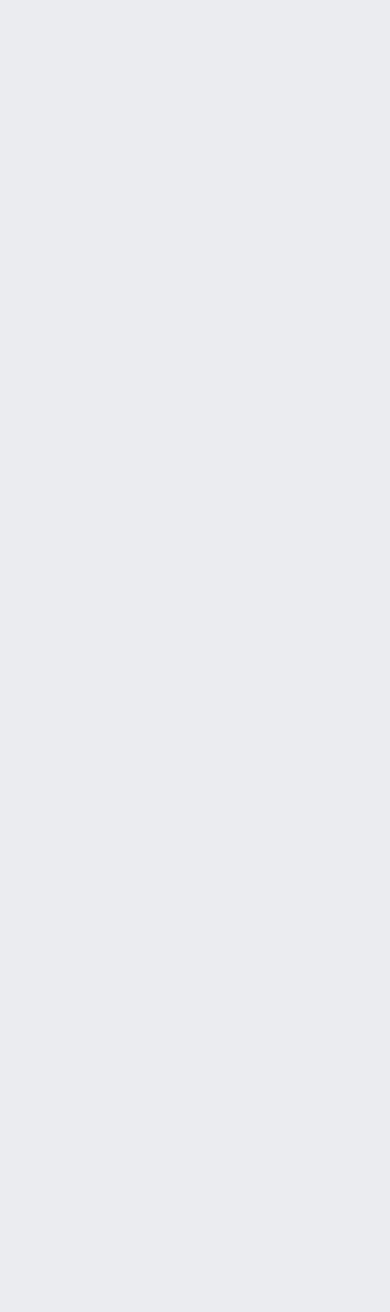
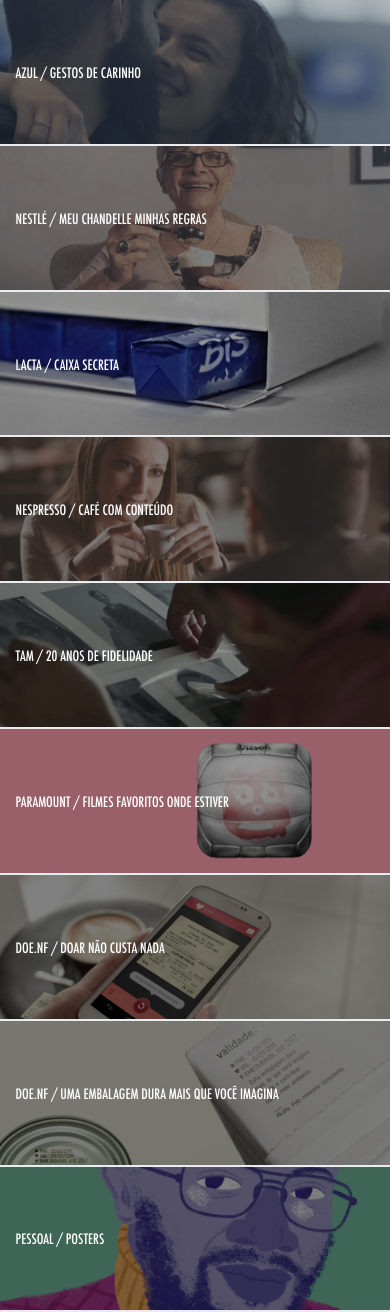
Before and after one commit to Cai3ra/LM-portifolio, a PHP site: page / in a window 390 px wide. Before the commit the page is empty. Before the commit the page ends 844 px from the top, so only its background shows below. Run offline with PHP 8.4, Linux system fonts and the light colour scheme.

Commit message:
- todos os thumbs das em img e logo - estrutura da listagem de thumbs da home (já responsivo) - tags de SEO

```diff
--- a/sources/css/main.css
+++ b/sources/css/main.css
@@ -17,6 +17,7 @@
   font: inherit;
   font-size: 100%;
   vertical-align: baseline;
+  font-family: futura_md;
 }
 
 html {
@@ -62,19 +63,54 @@
   background-color: #ebecf0;
   font-size: 16px;
   font-size: 1rem;
-  font-family: museo_slab_tree;
+  font-family: futura_md;
   color: #b6b9ad;
 }
+
+/* BEGIN FONTS */
+@font-face {
+  font-family: 'futura_md';
+  src: url("../fonts/futura-condensed-medium.woff") format("woff");
+  font-weight: normal;
+  font-style: normal;
+}
+/* END FONTS */
+
+/* BEGIN HOME */
+.home .thumbs {
+    width:100%;
+}
+
+.home .thumbs .thumb {
+    width: 100%;
+    height: auto;
+    display: inline-block;
+    position: relative;
+    cursor: pointer;
+}
+
+.home .thumbs .thumb .bg {
+    width: 100%;
+    height: auto;
+}
+
+.home .thumbs .thumb .title {
+    position: absolute;
+    left: 4%;
+    top: 50%;
+    transform: translateY(-50%);
+    -webkit-transform: translateY(-50%);
+    color: #ffffff;
+    font-size: 35px;
+}
+@media screen and (min-width: 1024px) and (max-width: 1920px) {
+    .home .thumbs .thumb .title {
+        font-size: calc(26px + (35 - 26) * ( (100vw - 1440px) / ( 1920 - 1440)));
+    }
+}
 @media screen and (max-width: 1023px) {
-  body, html {
-
+  .home .thumbs .thumb .title {
+      font-size: 14px;
   }
 }
-
-/* FONTS */
-/*@font-face {
-  font-family: 'museo_slab_nine';
-  src: url("../fonts/futura.woff2") format("woff2"), url("../fonts/futura.woff") format("woff");
-  font-weight: normal;
-  font-style: normal;
-}*/
+/* END HOME */
--- a/sources/index.html
+++ b/sources/index.html
@@ -6,42 +6,87 @@
 		<meta http-equiv='X-UA-Compatible' content='IE=edge,chrome=1'>
 		<meta name="viewport" content="width=device-width, user-scalable=no, initial-scale=1, maximum-scale=1, minimum-scale=1">
 		<title>Leandro Mangini | Art Director</title>
-		<meta name="description" content=""/>
+		<meta name="description" content="{{ DESCRIPTION }}"/>
 		<meta Name="robots" content= "index, follow"/>
-		<meta name="keywords" content=""/>
+		<meta name="keywords" content="{{PALAVRAS CHAVE}}"/>
 		<meta http-equiv="content-language" content="pt-br"/>
 		<meta name="city" content="São Paulo">
 		<meta name="country" content="Brazil">
 		<!-- DC.Dublin Core -->
 		<link rel="schema.DC" href="http://purl.org/dc/elements/1.1/"/>
 		<meta name="DC.identifier" content="{{URL SITE}}"/>
-		<meta name="DC.description" content=" "/>
+		<meta name="DC.description" content="{{ DESCRIPTION }}"/>
 		<meta name="DC.title" content="Leandro Mangini | Art Director"/>
 		<!-- OG Protocol -->
 		<meta property="og:title" content="Leandro Mangini | Art Director"/>
 		<meta property="og:url" content="{{URL SITE}}"/>
 		<meta property="og:image" content="{{URL SITE}}/img/share.jpg"/>
-		<meta property="og:site_name" content="Cielo"/>
+		<meta property="og:site_name" content="Leandro Mangini | Art Director"/>
 		<meta property="og:type" content="website"/>
-		<meta property="og:description" content=" "/>
+		<meta property="og:description" content="{{ DESCRIPTION }}"/>
 		<!--Twitter Card-->
 		<meta name="twitter:card" content="summary">
 		<meta name="twitter:url" content="{{URL SITE}}">
 		<meta name="twitter:title" content="Leandro Mangini | Art Director">
-		<meta name="twitter:description" content=" ">
+		<meta name="twitter:description" content="{{ DESCRIPTION }}">
 		<meta name="twitter:image" content="{{URL SITE}}/img/share.jpg">
 		<!---Google-->
 		<meta itemprop="name" content="Leandro Mangini | Art Director">
-		<meta itemprop="description" content="">
+		<meta itemprop="description" content="{{ DESCRIPTION }}">
 		<meta itemprop="image" content="{{URL SITE}}/img/share.jpg">
 		<!--Canonical Tag -->
 		<link rel="canonical" href="{{URL SITE}}"/>
-		<link rel="icon" href="img/favicon.ico" rel="shortcut icon" type="image/x-icon">
+		<link rel="icon" href="img/favicon.png" rel="shortcut icon" type="image/png">
 		<link rel="stylesheet" href="css/main.css" />
 	</head>
 
-	<body>
+	<body class="home">
+        <article class="thumbs">
+		    <section class="thumb" data-url="gestos-de-carinho">
+                <img class="bg" src="img/thumbs/gestos-de-carinho.jpg" alt="azul / gestos de carinho">
+                <h3 class="title">AZUL / GESTOS DE CARINHO</h3>
+            </section>
 
+            <section class="thumb" data-url="meu-chandelle-minhas-regras">
+                <img class="bg" src="img/thumbs/meu-chandelle.jpg" alt="nestlé / meu chandelle minhas regras">
+                <h3 class="title">NESTLÉ / MEU CHANDELLE MINHAS REGRAS</h3>
+            </section>
+
+            <section class="thumb" data-url="caixa-secreta">
+                <img class="bg" src="img/thumbs/caixa-secreta.jpg" alt="lacta / caixa secreta">
+                <h3 class="title">LACTA / CAIXA SECRETA</h3>
+            </section>
+
+            <section class="thumb" data-url="cafe-com-conteudo">
+                <img class="bg" src="img/thumbs/cafe-conteudo.jpg" alt="nespresso / café com conteúdo">
+                <h3 class="title">NESPRESSO / CAFÉ COM CONTEÚDO</h3>
+            </section>
+
+            <section class="thumb" data-url="20-anos-de-fidelidade">
+                <img class="bg" src="img/thumbs/20-anos-fidelidade.jpg" alt="tam / 20 anos de fidelidade">
+                <h3 class="title">TAM / 20 ANOS DE FIDELIDADE</h3>
+            </section>
+
+            <section class="thumb" data-url="filmes-favoritos-onde-estiver">
+                <img class="bg" src="img/thumbs/filmes-favoritos.jpg" alt="paramount / filmes favoritos onde estiver">
+                <h3 class="title">PARAMOUNT / FILMES FAVORITOS ONDE ESTIVER</h3>
+            </section>
+
+            <section class="thumb" data-url="doar-nao-custa-nada">
+                <img class="bg" src="img/thumbs/doar-nao-custa.jpg" alt="doe.nf / doar não custa nada">
+                <h3 class="title">DOE.NF / DOAR NÃO CUSTA NADA</h3>
+            </section>
+
+            <section class="thumb" data-url="uma-embalagem-dura-mais-que-voce-imagina">
+                <img class="bg" src="img/thumbs/embalagem-dura-mais.jpg" alt="doe.nf / uma embalagem dura mais que você imagina">
+                <h3 class="title">DOE.NF / UMA EMBALAGEM DURA MAIS QUE VOCÊ IMAGINA</h3>
+            </section>
+
+            <section class="thumb" data-url="pessoal-posters">
+                <img class="bg" src="img/thumbs/pessoal.jpg" alt="pessoal / posters">
+                <h3 class="title">PESSOAL / POSTERS</h3>
+            </section>
+        </article>
 
 		<!--<script src="js/app-vendors.js"></script>-->
 
```
Also changed, not shown: sources/fonts/futura-condensed-medium.woff (added), sources/img/favicon.png (added), sources/img/logo.png (added), sources/img/thumbs/20-anos-fidelidade.jpg (added), sources/img/thumbs/cafe-conteudo.jpg (added), sources/img/thumbs/caixa-secreta.jpg (added), sources/img/thumbs/doar-nao-custa.jpg (added), sources/img/thumbs/embalagem-dura-mais.jpg (added), sources/img/thumbs/filmes-favoritos.jpg (added), sources/img/thumbs/gestos-de-carinho.jpg (added), sources/img/thumbs/meu-chandelle.jpg (added), sources/img/thumbs/pessoal.jpg (added).
